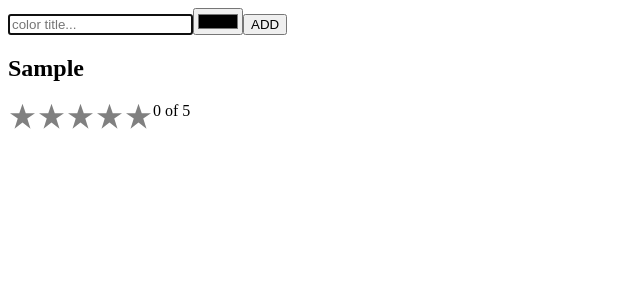
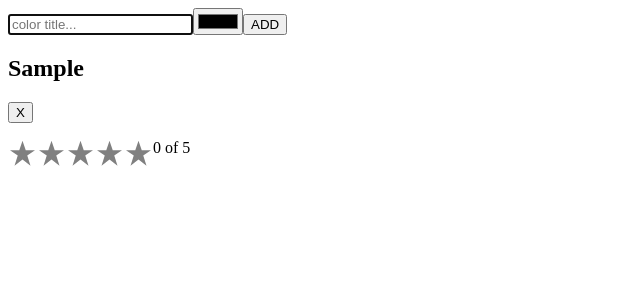
Before and after one commit to DanilYusupov/Colors-organizer-react-, a React (Create React App) app: page / in a window 1280 px wide. Both pictures are taken after typing "Sample" into the empty fields and a click on the button "ADD". Shown: the top 300 px of the page, without its empty margins (0-640 px from the left). Built offline with nearby package versions, Linux system fonts and the light colour scheme.

Commit message:
Added delete and rating functions

```diff
--- a/src/App.js
+++ b/src/App.js
@@ -11,6 +11,8 @@ class App extends Component {
             colors: [],
         };
         this.addColor = this.addColor.bind(this);
+        this.rateColor = this.rateColor.bind(this);
+        this.removeColor = this.removeColor.bind(this);
     }
 
     addColor(title, color) {
@@ -26,13 +28,33 @@ class App extends Component {
         this.setState({ colors })
     }
 
+    rateColor(id, rating) {
+        const colors = this.state.colors.map(color =>
+            (color.id !== id) ?
+                color :
+                {
+                    ...color,
+                    rating,
+                },
+        )
+    }
+
+    removeColor(id) {
+        const colors = this.state.colors.filter(
+            color => color.id !== id,
+        );
+        this.setState(colors);
+    }
+
     render() {
-        const { addColor } = this;
+        const { addColor, rateColor, removeColor } = this;
         const { colors } = this.state;
         return (
             <div className="App">
                 <AddColorForm onNewColor={addColor}/>
-                <ColorList colors={colors}/>
+                <ColorList colors={colors}
+                           onRate={rateColor}
+                           onRemove={removeColor}/>
             </div>
         );
     }
--- a/src/components/Color.jsx
+++ b/src/components/Color.jsx
@@ -1,14 +1,15 @@
 import React from 'react';
 import StarRating from './StarRating';
 
-const Color = ({title, color, rating = 0}) =>
+const Color = ({title, color, rating = 0, onRemove = f => f, onRate = f => f}) =>
     <section className="color">
         <h1>{title}</h1>
+        <button onClick={onRemove}>X</button>
         <div className="color"
              style={{backgroundColor: color}}>
         </div>
         <div>
-            <StarRating starsSelected = {rating}/>
+            <StarRating starsSelected = {rating} onRate={onRate}/>
         </div>
     </section>;
 
--- a/src/components/ColorList.jsx
+++ b/src/components/ColorList.jsx
@@ -1,13 +1,16 @@
 import React from 'react';
 import Color from './Color';
 
-const ColorList = ({colors = []}) =>
+const ColorList = ({ colors = [], onRate = f => f, onRemove = f => f }) =>
     <div className="color-list">
         {
             (colors.length === 0) ?
                 <p>No Colors Listed. (Add a Color)</p> :
                 colors.map(color =>
-                    <Color key={color.id} {...color} />
+                    <Color key={color.id}
+                           {...color}
+                           onRate={(rating) => onRate(color.id, rating)}
+                           onRemove={() => onRemove(color.id)}/>,
                 )
         }
     </div>;
```
